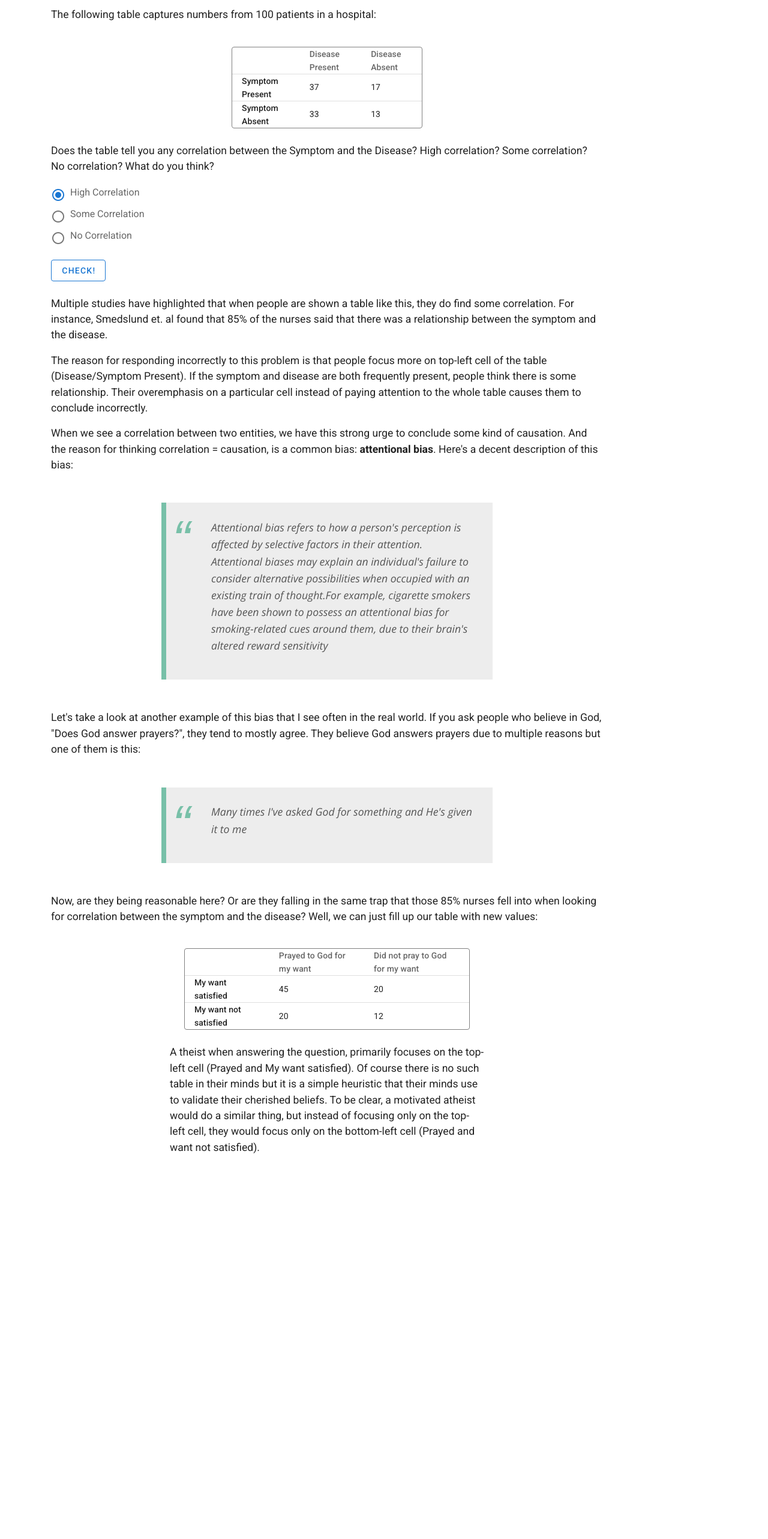
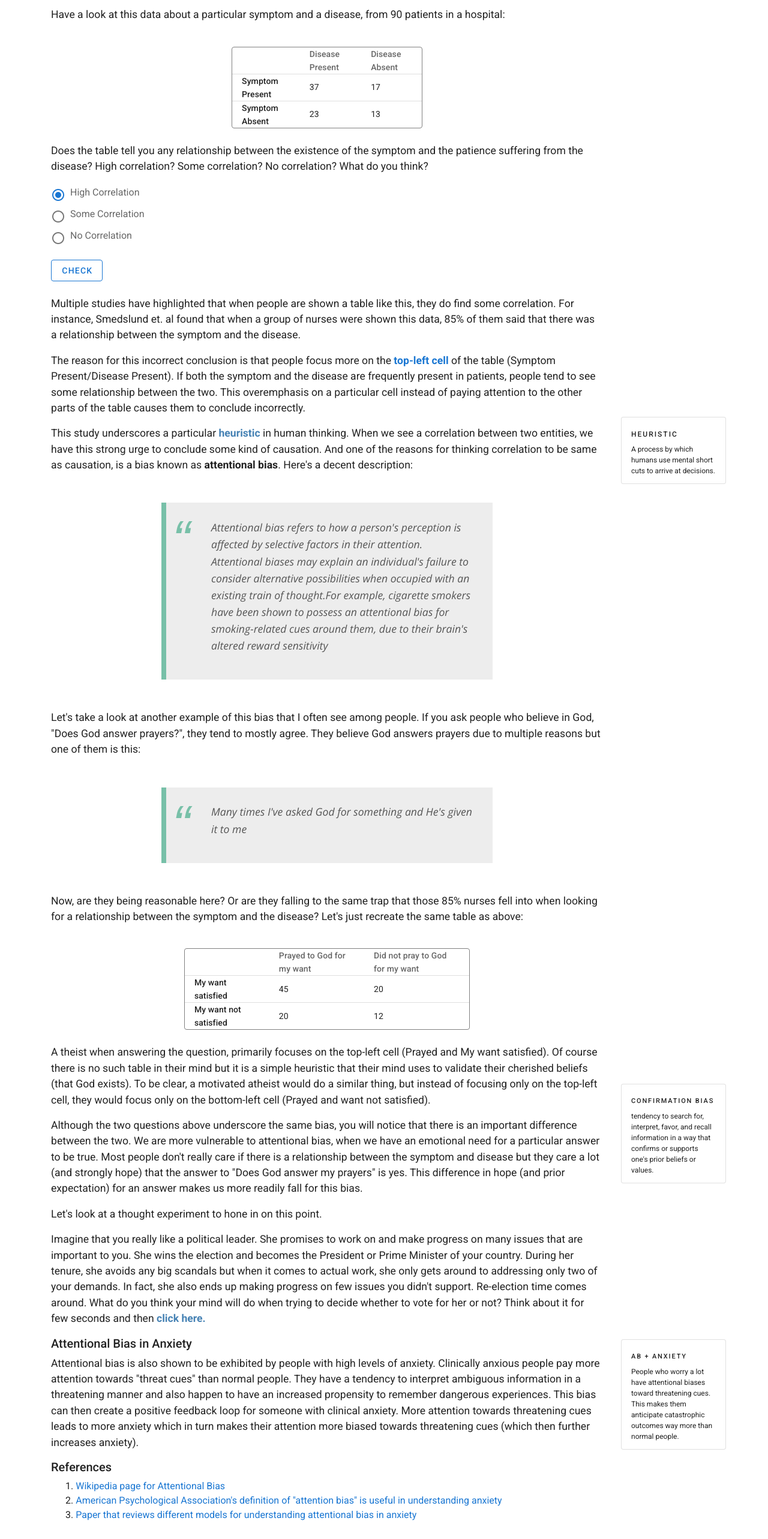
Before and after one commit to rdbcasillas/teachmeabias, a Vue app: page /explorable in a window 1280 px wide. Shown: the part 119-2685 px from the top of the page at 60% size. Before the commit the page ends 2073 px from the top, so only its background shows below. Built offline with nearby package versions, Linux system fonts and the light colour scheme.

Commit message:
added more content and few interactions to first explorable explanation

```diff
--- a/src/views/Explorable.vue
+++ b/src/views/Explorable.vue
@@ -1,14 +1,14 @@
 <template>
   <div>
-    <v-container>
+    <v-container fluid>
       <v-row>
         <v-col md="10">
           <div class="mx-auto text-center mb-4">
             <h2>Attentional Bias</h2>
           </div>
           <p>
-            The following table captures numbers from 100 patients in a
-            hospital:
+            Have a look at this data about a particular symptom and a disease,
+            from 90 patients in a hospital:
           </p>
           <v-row justify="center">
             <v-col md="5">
@@ -18,17 +18,19 @@
                     <th class="text-left"></th>
                     <th class="text-left subtitle-2">Disease Present</th>
                     <th class="text-left subtitle-2">Disease Absent</th>
+                    <th v-if="showAnswer" class="text-left subtitle-2"></th>
+                    <th v-if="showAnswer" class="text-left subtitle-2"></th>
                   </tr>
                 </thead>
                 <tbody>
                   <tr>
                     <td class="subtitle-2">Symptom Present</td>
-                    <td>37</td>
+                    <td :class="{ color: flag }">37</td>
                     <td>17</td>
                   </tr>
                   <tr>
                     <td class="subtitle-2">Symptom Absent</td>
-                    <td>33</td>
+                    <td>23</td>
                     <td>13</td>
                   </tr>
                 </tbody>
@@ -36,9 +38,9 @@
             </v-col>
           </v-row>
           <p>
-            Does the table tell you any correlation between the Symptom and the
-            Disease? High correlation? Some correlation? No correlation? What do
-            you think?
+            Does the table tell you any relationship between the existence of
+            the symptom and the patience suffering from the disease? High
+            correlation? Some correlation? No correlation? What do you think?
           </p>
 
           <v-radio-group v-model="radioValue">
@@ -49,7 +51,7 @@
               :value="option.value"
             ></v-radio>
           </v-radio-group>
-          <v-btn outlined color="primary" @click="checkAnswer1"> Check! </v-btn>
+          <v-btn outlined color="primary" @click="checkAnswer1"> Check </v-btn>
           <v-alert
             v-show="answer === '0'"
             class="ma-6"
@@ -57,7 +59,9 @@
             color="pink darken-1"
             dark
           >
-            Oops, that's incorrect!
+            Oops, that's incorrect! (Try to find % of patients with and without
+            symptoms, irrespective of presence of disease. Are the percentages
+            similar?)
           </v-alert>
           <v-alert
             v-show="answer === '1'"
@@ -71,23 +75,32 @@
           <p class="mt-6">
             Multiple studies have highlighted that when people are shown a table
             like this, they do find some correlation. For instance, Smedslund
-            et. al found that 85% of the nurses said that there was a
-            relationship between the symptom and the disease.
+            et. al found that when a group of nurses were shown this data, 85%
+            of them said that there was a relationship between the symptom and
+            the disease.
           </p>
           <p>
-            The reason for responding incorrectly to this problem is that people
-            focus more on top-left cell of the table (Disease/Symptom Present).
-            If the symptom and disease are both frequently present, people think
-            there is some relationship. Their overemphasis on a particular cell
-            instead of paying attention to the whole table causes them to
-            conclude incorrectly.
+            The reason for this incorrect conclusion is that people focus more
+            on the
+            <span @click="flag = true"><a href="#">top-left cell</a></span> of
+            the table (Symptom Present/Disease Present). If both the symptom and
+            the disease are frequently present in patients, people tend to see
+            some relationship between the two. This overemphasis on a particular
+            cell instead of paying attention to the other parts of the table
+            causes them to conclude incorrectly.
           </p>
           <p>
-            When we see a correlation between two entities, we have this strong
-            urge to conclude some kind of causation. And the reason for thinking
-            correlation = causation, is a common bias:
-            <span>attentional bias</span>. Here's a decent description of this
-            bias:
+            This study underscores a particular
+            <a
+              class="keyword"
+              href="https://en.wikipedia.org/wiki/Heuristic_(psychology)"
+              >heuristic</a
+            >
+            in human thinking. When we see a correlation between two entities,
+            we have this strong urge to conclude some kind of causation. And one
+            of the reasons for thinking correlation to be same as causation, is
+            a bias known as
+            <span>attentional bias</span>. Here's a decent description:
           </p>
           <div>
             <blockquote>
@@ -103,10 +116,10 @@
             </blockquote>
           </div>
           <p>
-            Let's take a look at another example of this bias that I see often
-            in the real world. If you ask people who believe in God, "Does God
-            answer prayers?", they tend to mostly agree. They believe God
-            answers prayers due to multiple reasons but one of them is this:
+            Let's take a look at another example of this bias that I often see
+            among people. If you ask people who believe in God, "Does God answer
+            prayers?", they tend to mostly agree. They believe God answers
+            prayers due to multiple reasons but one of them is this:
           </p>
           <blockquote>
             <p>
@@ -114,10 +127,10 @@
             </p>
           </blockquote>
           <p>
-            Now, are they being reasonable here? Or are they falling in the same
-            trap that those 85% nurses fell into when looking for correlation
-            between the symptom and the disease? Well, we can just fill up our
-            table with new values:
+            Now, are they being reasonable here? Or are they falling to the same
+            trap that those 85% nurses fell into when looking for a relationship
+            between the symptom and the disease? Let's just recreate the same
+            table as above:
           </p>
 
           <v-row justify="center">
@@ -147,17 +160,126 @@
                   </tr>
                 </tbody>
               </v-simple-table>
-              <p>
-                A theist when answering the question, primarily focuses on the
-                top-left cell (Prayed and My want satisfied). Of course there is
-                no such table in their minds but it is a simple heuristic that
-                their minds use to validate their cherished beliefs. To be
-                clear, a motivated atheist would do a similar thing, but instead
-                of focusing only on the top-left cell, they would focus only on
-                the bottom-left cell (Prayed and want not satisfied).
-              </p>
-              <p></p>
             </v-col>
+          </v-row>
+
+          <p>
+            A theist when answering the question, primarily focuses on the
+            top-left cell (Prayed and My want satisfied). Of course there is no
+            such table in their mind but it is a simple heuristic that their
+            mind uses to validate their cherished beliefs (that God exists). To
+            be clear, a motivated atheist would do a similar thing, but instead
+            of focusing only on the top-left cell, they would focus only on the
+            bottom-left cell (Prayed and want not satisfied).
+          </p>
+          <p>
+            Although the two questions above underscore the same bias, you will
+            notice that there is an important difference between the two. We are
+            more vulnerable to attentional bias, when we have an emotional need
+            for a particular answer to be true. Most people don't really care if
+            there is a relationship between the symptom and disease but they
+            care a lot (and strongly hope) that the answer to "Does God answer
+            my prayers" is yes. This difference in hope (and prior expectation)
+            for an answer makes us more readily fall for this bias.
+          </p>
+          <p>Let's look at a thought experiment to hone in on this point.</p>
+          <p>
+            Imagine that you really like a political leader. She promises to
+            work on and make progress on many issues that are important to you.
+            She wins the election and becomes the President or Prime Minister of
+            your country. During her tenure, she avoids any big scandals but
+            when it comes to actual work, she only gets around to addressing
+            only two of your demands. In fact, she also ends up making progress
+            on few issues you didn't support. Re-election time comes around.
+            What do you think your mind will do when trying to decide whether to
+            vote for her or not? Think about it for few seconds and then
+            <span class="keyword" @click="showPara = true">click here.</span
+            ><span v-show="showPara">
+              Chances are that it will attach much higher weight to the top-left
+              cell of that table (My Demands + She Fulfilled). In this case
+              though, your mind focuses on that part of the table not just
+              because of attentional bias but also because that top-left cell
+              provides emotional comfort. You want to believe that the
+              politician worked on your issues and cares about you. You want to
+              believe that you made the right decision when you supported her
+              last time. In short, attentional bias becomes much more potent
+              when combined with confirmation bias.</span
+            >
+          </p>
+          <h5>Attentional Bias in Anxiety</h5>
+          <p>
+            Attentional bias is also shown to be exhibited by people with high
+            levels of anxiety. Clinically anxious people pay more attention
+            towards "threat cues" than normal people. They have a tendency to
+            interpret ambiguous information in a threatening manner and also
+            happen to have an increased propensity to remember dangerous
+            experiences. This bias can then create a positive feedback loop for
+            someone with clinical anxiety. More attention towards threatening
+            cues leads to more anxiety which in turn makes their attention more
+            biased towards threatening cues (which then further increases
+            anxiety).
+          </p>
+          <h5>References</h5>
+          <ol style="list-style: decimal inside">
+            <li>
+              <a href="https://en.wikipedia.org/wiki/Attentional_bias"
+                >Wikipedia page for Attentional Bias</a
+              >
+            </li>
+            <li>
+              <a href="https://psycnet.apa.org/record/2019-52029-012"
+                >American Psychological Association's definition of "attention
+                bias" is useful in understanding anxiety</a
+              >
+            </li>
+            <li>
+              <a
+                href="https://sci-hub.ru/https://doi.org/10.1016/s0005-7967(98)00063-1"
+                >Paper that reviews different models for understanding
+                attentional bias in anxiety</a
+              >
+            </li>
+          </ol>
+        </v-col>
+        <v-col>
+          <v-row>
+            <v-card class="card1" max-width="200" outlined>
+              <v-list-item three-line>
+                <v-list-item-content>
+                  <div class="text-overline">Heuristic</div>
+                  A process by which humans use mental short cuts to arrive at
+                  decisions.
+                </v-list-item-content>
+              </v-list-item>
+            </v-card>
+          </v-row>
+          <v-row>
+            <v-card class="card2" max-width="200" outlined>
+              <v-list-item three-line>
+                <v-list-item-content>
+                  <div class="text-overline" style="font-size: 11px !important">
+                    Confirmation Bias
+                  </div>
+                  tendency to search for, interpret, favor, and recall
+                  information in a way that confirms or supports one's prior
+                  beliefs or values.
+                </v-list-item-content>
+              </v-list-item>
+            </v-card>
+          </v-row>
+          <v-row>
+            <v-card class="card3" max-width="200" outlined>
+              <v-list-item three-line>
+                <v-list-item-content>
+                  <div class="text-overline" style="font-size: 11px !important">
+                    AB + Anxiety
+                  </div>
+                  People who worry a lot have attentional biases toward
+                  threatening cues. This makes them anticipate catastrophic
+                  outcomes way more than normal people.
+                </v-list-item-content>
+              </v-list-item>
+            </v-card>
           </v-row>
         </v-col>
       </v-row>
@@ -170,6 +292,8 @@ export default {
   data() {
     return {
       radioValue: 1,
+      flag: false,
+      showPara: false,
       answer: "",
       options1: [
         { text: "High Correlation", value: 1 },
@@ -236,4 +360,33 @@ blockquote span {
   font-weight: bold;
   margin-top: 1em;
 }
+.color {
+  background: rgb(167, 81, 81);
+}
+.card1 {
+  margin-top: 750px;
+  margin-left: 15px;
+  font-size: 12px;
+}
+.card2 {
+  margin-top: 1000px;
+  margin-left: 15px;
+  font-size: 12px;
+}
+.card3 {
+  margin-top: 260px;
+  margin-left: 15px;
+  font-size: 12px;
+}
+.list-group {
+  list-style: decimal inside;
+}
+
+.list-group-item {
+  display: list-item;
+}
+.keyword {
+  font-weight: bold;
+  color: steelblue;
+}
 </style>
```
